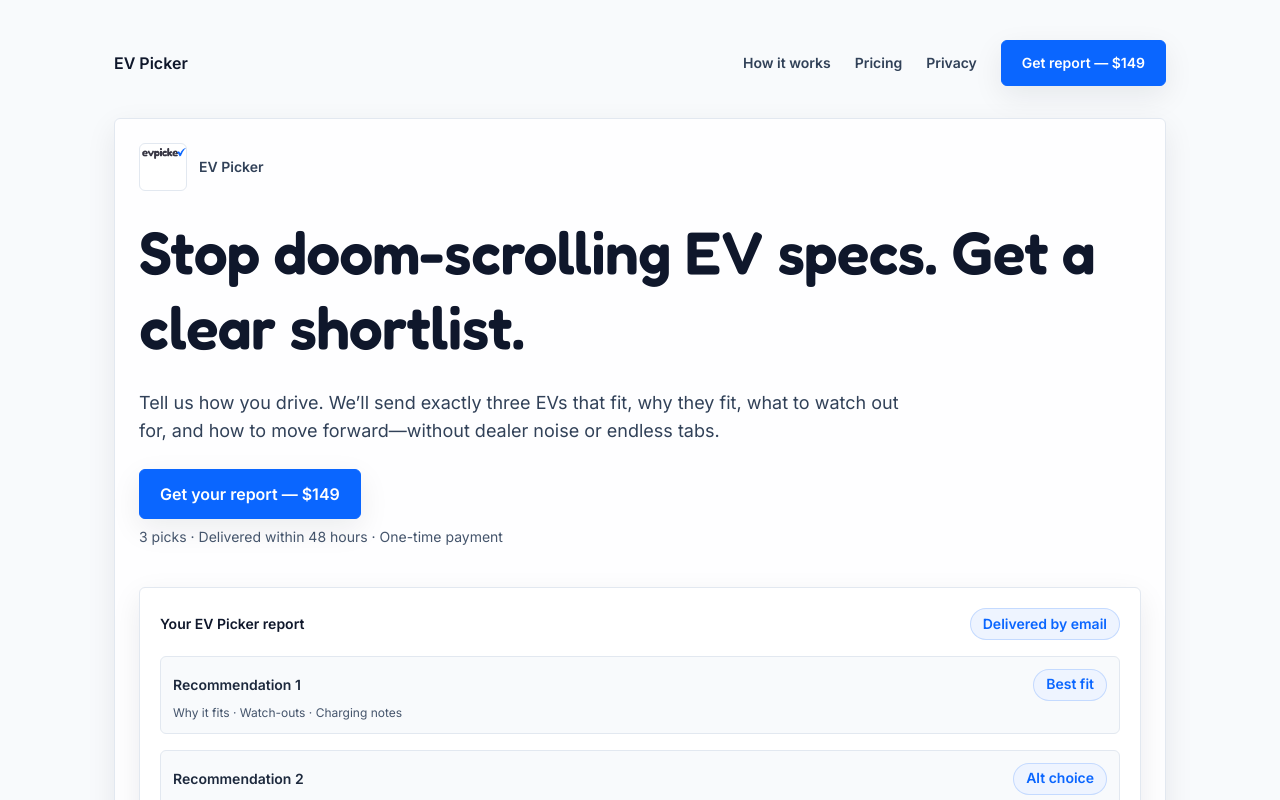
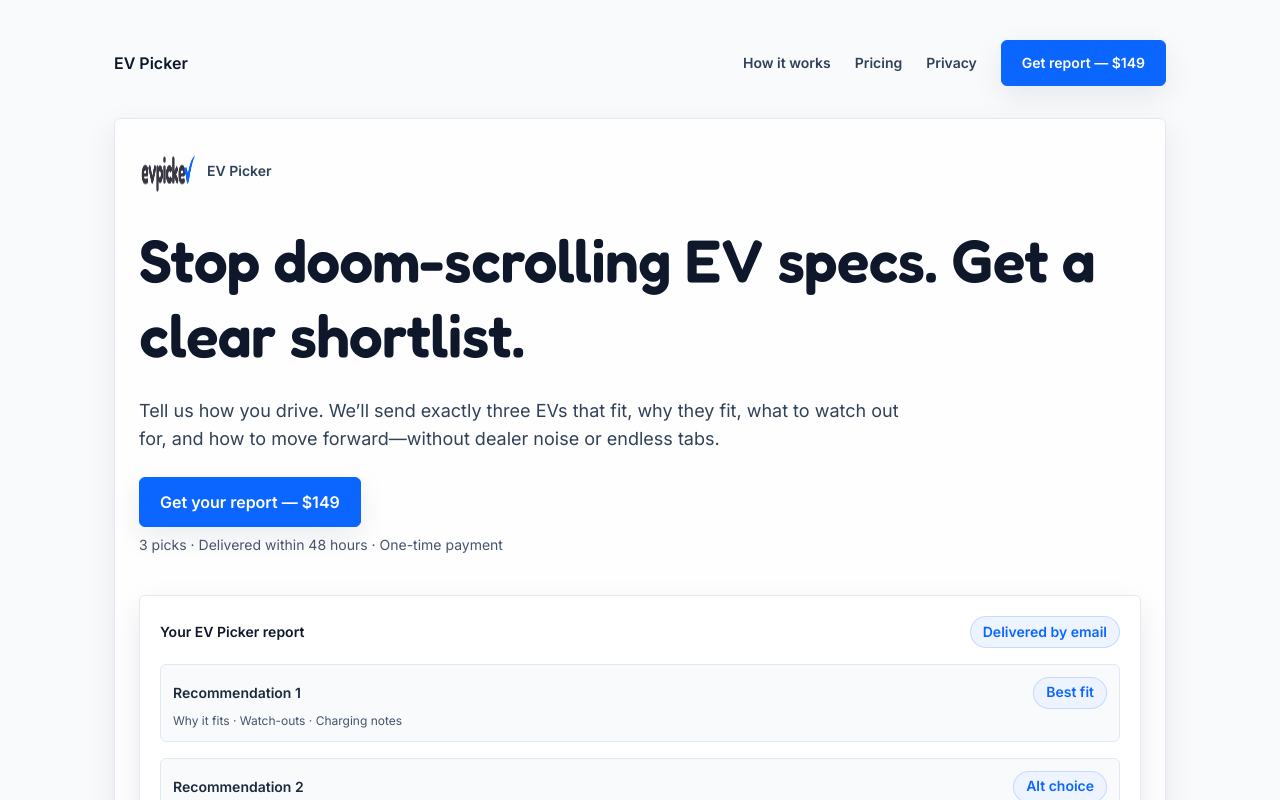
Before and after one commit to Stoikyo/EV-Picker, a Next.js app: page / in a window 1280 px wide. Shown: the top 800 px of the page. Built offline with nearby package versions, Linux system fonts and the light colour scheme.

Commit message:
Tweak hero logo sizing and presentation

```diff
--- a/src/app/page.tsx
+++ b/src/app/page.tsx
@@ -25,9 +25,14 @@
         <section className="grid gap-10 rounded-md border border-[var(--color-border)] bg-white/85 p-6 shadow-soft lg:grid-cols-[1.05fr,0.95fr]">
           <div className="flex flex-col gap-6">
             <div className="flex items-center gap-3">
-              <div className="h-12 w-12 overflow-hidden rounded-md border border-[var(--color-border)] bg-white">
-                <Image src="/assets/EVPICKER-LOGO-final.png" alt="EV Picker" width={48} height={48} priority />
-              </div>
+              <Image
+                src="/assets/EVPICKER-LOGO-final.png"
+                alt="EV Picker"
+                width={64}
+                height={64}
+                className="h-14 w-14 rounded-md"
+                priority
+              />
               <p className="text-sm font-semibold text-slate-700">EV Picker</p>
             </div>
             <h1 className="text-5xl font-semibold leading-tight sm:text-6xl">
```
